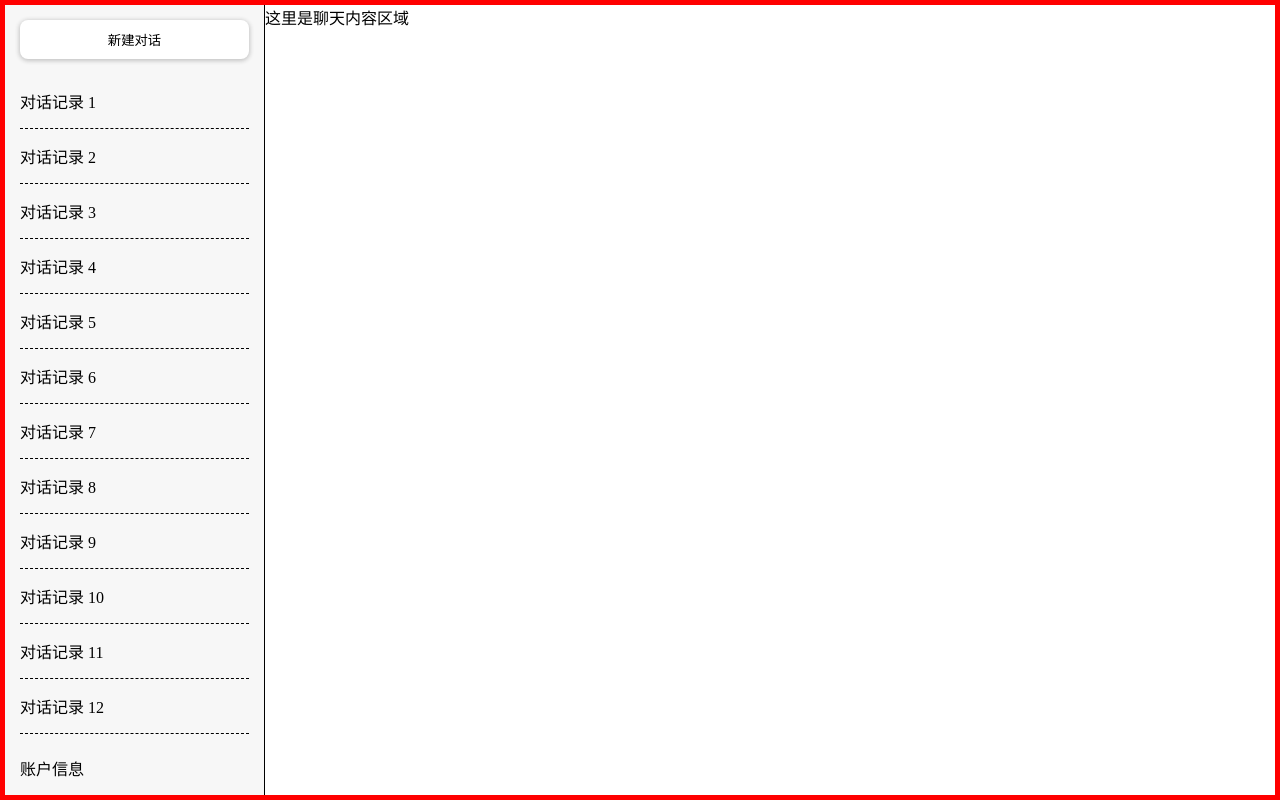
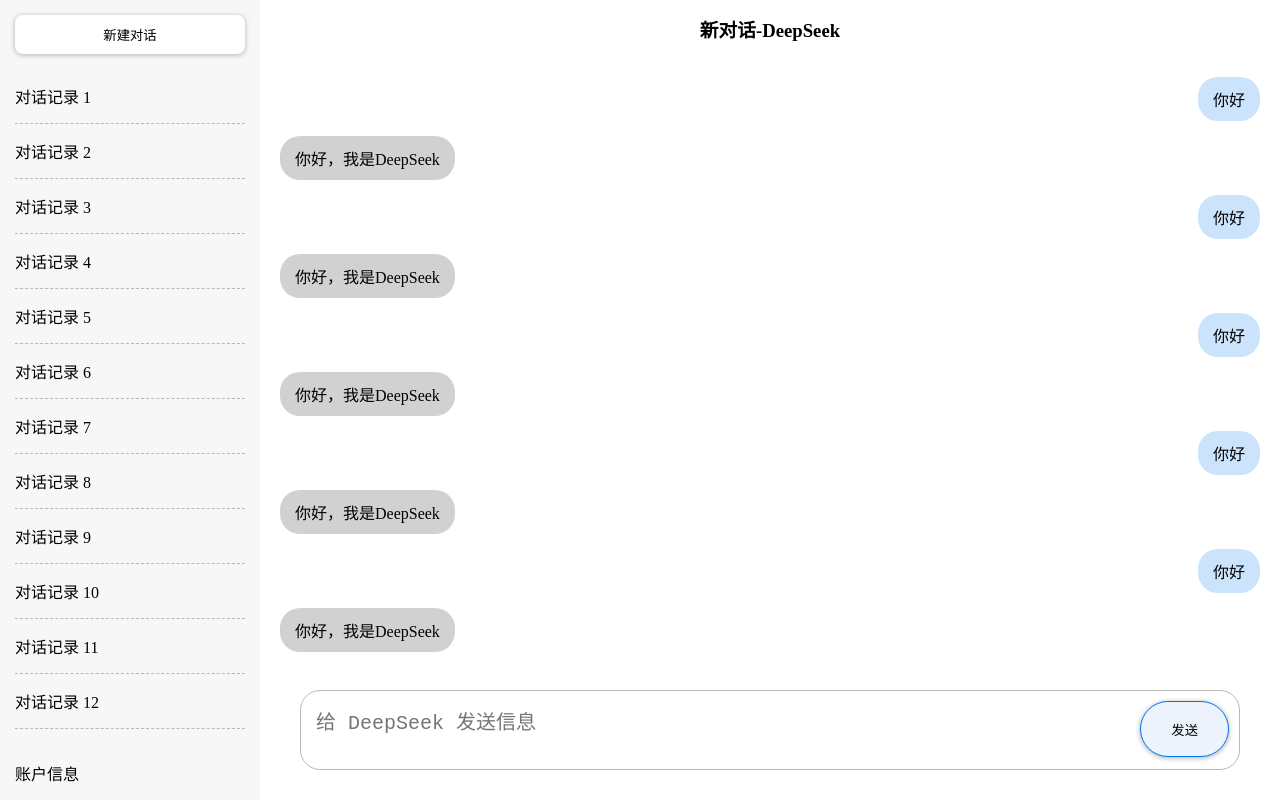
Before and after one commit to Absurd-S/My_FrontProject, a Vue app: page / in a window 1280 px wide. Built offline with nearby package versions, Linux system fonts and the light colour scheme.

Commit message:
复刻：主对话区

```diff
--- a/src/App.vue
+++ b/src/App.vue
@@ -15,7 +15,6 @@
 
 <style scoped>
 .app-container {
-  border: 5px solid red;
   display: flex;
   height: 100vh;
 }
--- a/src/components/LayoutMain.vue
+++ b/src/components/LayoutMain.vue
@@ -1,9 +1,116 @@
 <template>
-    <div class="main-chat">
-        这里是聊天内容区域
+    <div class="main-container">
+
+        <div class="chat-header">
+            <h3>新对话-DeepSeek</h3>
+        </div>
+
+        <div class="chat-main">
+            <div class="message-user">你好</div>
+            <div class="message-ai">你好，我是DeepSeek</div>
+            <div class="message-user">你好</div>
+            <div class="message-ai">你好，我是DeepSeek</div>
+            <div class="message-user">你好</div>
+            <div class="message-ai">你好，我是DeepSeek</div>
+            <div class="message-user">你好</div>
+            <div class="message-ai">你好，我是DeepSeek</div>
+            <div class="message-user">你好</div>
+            <div class="message-ai">你好，我是DeepSeek</div>
+            <div class="message-user">你好</div>
+            <div class="message-ai">你好，我是DeepSeek</div>
+            <div class="message-user">你好</div>
+            <div class="message-ai">你好，我是DeepSeek</div>
+            <div class="message-user">你好</div>
+            <div class="message-ai">你好，我是DeepSeek</div>
+            <div class="message-user">你好</div>
+            <div class="message-ai">你好，我是DeepSeek</div>
+        </div>
+
+        <div class="chat-input">
+            <div class="input-area">
+                <textarea class="input-text" placeholder="给 DeepSeek 发送信息"></textarea>
+                <button class="send-btn">发送</button>
+            </div>
+        </div>
+
     </div>
+
 </template>
 
-<script setup>
+<style scoped>
+.main-container {
+    display: flex;
+    flex-direction: column;
+    height: 100%;
+}
 
-</script>
+.chat-header {
+    padding: 15px 20px;
+    text-align: center;
+}
+
+.chat-main {
+    flex: 1;
+    padding: 20px ;
+    display: flex;
+    flex-direction: column;
+    gap: 15px;
+    overflow-y: auto;
+}
+
+.message-user {
+    align-self: flex-end;
+    background-color: #cbe4fc;
+    padding: 10px 15px;
+    border-radius: 20px;
+    max-width: 70%;
+}
+
+.message-ai {
+    align-self: flex-start;
+    background-color: #d1d1d1;
+    padding: 10px 15px;
+    border-radius: 20px;
+    max-width: 70%;
+}
+
+.chat-input {
+    height: 10%;
+    margin: 30px  40px ;
+    padding: 10px;
+    border: 1px solid #bababa;
+    border-radius: 20px;
+}
+
+.input-area {
+    display: flex;
+    gap: 10px;
+}
+
+.input-text {
+    flex: 1;
+    border: none;       /** 去掉文本框的边框 */
+    outline: none;    /** 去掉文本框的聚焦边框 */
+    resize: none;     /** 去掉右下角三角 */
+    padding: 5px;
+    font-size: 20px;
+
+}
+
+.send-btn {
+    padding: 10px 30px;
+    cursor: pointer;
+    border: 1px solid #0075f3;
+    border-radius: 30px;
+    background: #edf3fc;
+    box-shadow: 0 1px 4px 1px rgb(196, 196, 196);
+    transition: all 0.2s ease;
+}
+
+.send-btn:hover {
+    background: #ffffff;
+    box-shadow: 0 3px 5px 3px rgb(196, 196, 196);
+    transform: translateY(-0.2px);
+}
+
+</style>
--- a/src/components/LayoutSidebar.vue
+++ b/src/components/LayoutSidebar.vue
@@ -41,8 +41,7 @@
     display: flex;
     flex-direction: column;
     height: 100%;
-    background-color: aqua;
-    border-right: 1px solid #000000;
+
 }
 
 .sidebar-header {
@@ -53,6 +52,7 @@
 
 .sidebar-footer {
     padding: 15px;
+
 }
 
 .sidebar-list {
@@ -80,9 +80,7 @@
 
 .history-item {
     padding: 15px 0;
-    border-bottom: 1px dashed #000000;
+    border-bottom: 1px dashed #b8b8b8;
 }
 
-
-
 </style>
```
